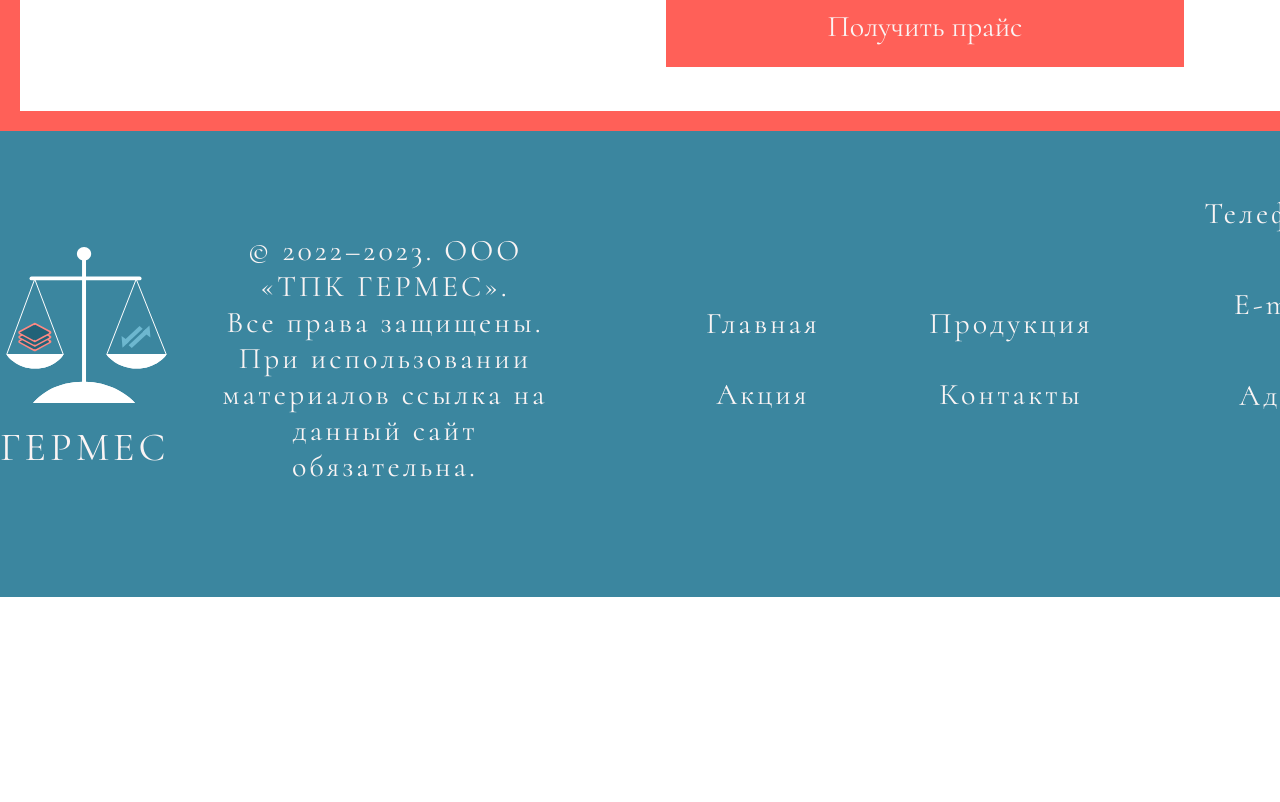
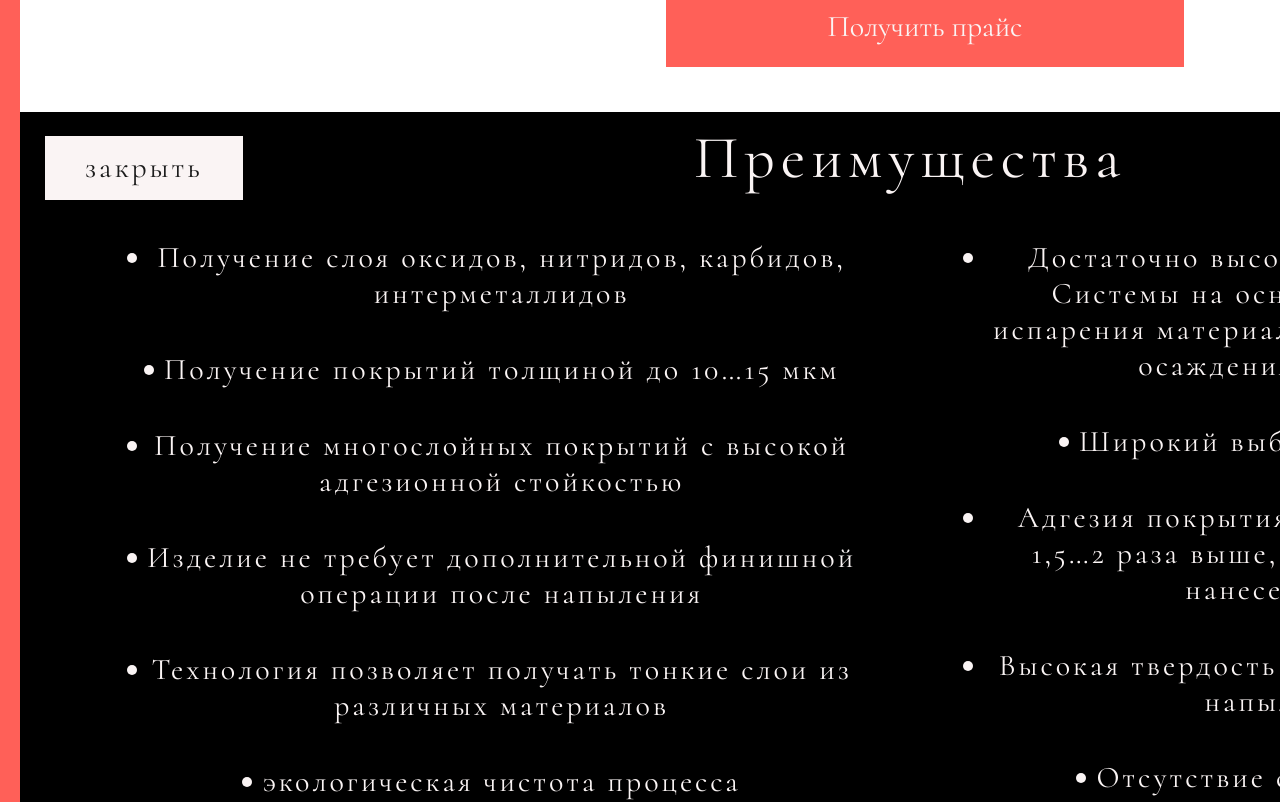
Before and after one commit to Ul-Tim-ate/Germes, a Next.js app: page /vacuum-plating in a window 1280 px wide. Shown: the part 1480-2282 px from the top of the page. Before the commit the page ends 2077 px from the top, so only its background shows below. Built offline with nearby package versions, Linux system fonts and the light colour scheme.

Commit message:
create static product advan

```diff
--- a/components/product/product-advan.tsx
+++ b/components/product/product-advan.tsx
@@ -1,9 +1,55 @@
-import React from 'react'
+import React from "react";
+import styles from "../../styles/product-advan.module.sass";
 
 const ProductAdvan = () => {
   return (
-    <div>ProductAdvan</div>
-  )
-}
+    <section className={styles.productAdvan}>
+      <h2 className={styles.productAdvanHeader}>Преимущества</h2>
+      <ul className={styles.productAdvanList}>
+        <ul className={styles.productAdvanListColumn}>
+          <li className={styles.productAdvanListColumnItem}>
+            Получение слоя оксидов, нитридов, карбидов, интерметаллидов
+          </li>
+          <li className={styles.productAdvanListColumnItem}>
+            Получение покрытий толщиной до 10…15 мкм
+          </li>
+          <li className={styles.productAdvanListColumnItem}>
+            Получение многослойных покрытий с высокой адгезионной стойкостью
+          </li>
+          <li className={styles.productAdvanListColumnItem}>
+            Изделие не требует дополнительной финишной операции после напыления
+          </li>
+          <li className={styles.productAdvanListColumnItem}>
+            Технология позволяет получать тонкие слои из различных материалов
+          </li>
+          <li className={styles.productAdvanListColumnItem}>
+            экологическая чистота процесса
+          </li>
+        </ul>
+        <ul className={styles.productAdvanListColumn}>
+          <li className={styles.productAdvanListColumnItem}>
+            Достаточно высокая производительность. Системы на основе
+            вакуумно-дугового испарения материалов обеспечивают скорости
+            осаждения до 2…3 мкм/мин
+          </li>
+          <li className={styles.productAdvanListColumnItem}>
+            Широкий выбор состава покрытий
+          </li>
+          <li className={styles.productAdvanListColumnItem}>
+            Адгезия покрытия к материалу подложки в 1,5…2 раза выше, чем при
+            гальваническом нанесении покрытия
+          </li>
+          <li className={styles.productAdvanListColumnItem}>
+            Высокая твердость и коррозионная стойкость напыленного слоя
+          </li>
+          <li className={styles.productAdvanListColumnItem}>
+            Отсутствие скрытой пористости
+          </li>
+        </ul>
+      </ul>
+      <button className={styles.productAdvanClose}>закрыть</button>
+    </section>
+  );
+};
 
-export default ProductAdvan
+export default ProductAdvan;
--- a/components/product/product.tsx
+++ b/components/product/product.tsx
@@ -1,5 +1,6 @@
 import React, { FC } from "react";
 import styles from "../../styles/product.module.sass";
+import ProductAdvan from "./product-advan";
 import ProductNav from "./product-nav";
 import ProductSwiper from "./product-swiper";
 
@@ -9,6 +10,7 @@ const Product: FC<ProductProps> = () => {
   return (
     <section className={styles.product}>
       <div className={`container ${styles.productWrapper}`}>
+        <div className={styles.productInfo}>
           <h1 className={styles.productHeader}>Вакуумная металлизация</h1>
           <p className={styles.productDescription}>
             С помощью такой технологии происходит обработка поверхностей изделий
@@ -16,14 +18,16 @@ const Product: FC<ProductProps> = () => {
             изделия плотным слоем.
           </p>
           <p className={styles.productDescription}>
-          Мы покрываем изделия из дерева, железа, пластмассы, да и вообще любого
-          материала.
+            Мы покрываем изделия из дерева, железа, пластмассы, да и вообще
+            любого материала.
           </p>
           <div className={styles.productSwiper}>
             <ProductSwiper />
           </div>
           <button className={styles.productGetPrice}>Получить прайс</button>
+        </div>
         <ProductNav />
+        <ProductAdvan />
       </div>
     </section>
   );
--- a/styles/product-advan.module.sass
+++ b/styles/product-advan.module.sass
@@ -1 +1,49 @@
 @import './_variables'
+
+.productAdvan
+  background-color: black
+  padding-top: 10px
+  color: $whiteText
+  padding-bottom: 80px
+  position: relative
+  &Header
+    font-size: 60px
+    line-height: 73px
+    letter-spacing: 0.1em
+    text-align: center
+    margin-bottom: 45px
+  &List
+    display: flex
+    justify-content: space-evenly
+    &Column
+      width: 730px
+      &Item
+        font-size: 30px
+        line-height: 36px
+        letter-spacing: 0.1em
+        text-align: center
+        display: flex
+        justify-content: center
+        align-items: flex-start
+        &:not(:last-child)
+          margin-bottom: 40px
+        &::before
+          content: ''
+          width: 10px
+          height: 10px
+          display: block
+          background-color: $whiteText
+          border-radius: 50%
+          margin-right: 10px
+          margin-top: 13px
+          padding-left: 10px
+  &Close
+    padding: 14px 40px
+    font-size: 30px
+    line-height: 36px
+    letter-spacing: 0.1em
+    background-color: $whiteText
+    color: $blackText
+    position: absolute
+    top: 24px
+    left: 25px
--- a/styles/product.module.sass
+++ b/styles/product.module.sass
@@ -4,15 +4,17 @@
   &Wrapper
     border: 20px solid #FF6058
     padding-top: 50px
-    padding-bottom: 44px
     position: relative
-    padding-left: 30px
+  &Info
+    margin-left: 30px
+    margin-bottom: 45px
   &Header
     font-size: 90px
     line-height: 109px
     letter-spacing: 0.1em
     text-align: center
     margin-bottom: 40px
+    margin-left: 30px
   &Description
     font-size: 40px
     line-height: 48px
```
Lines whose indentation alone changed are shown as unchanged.
